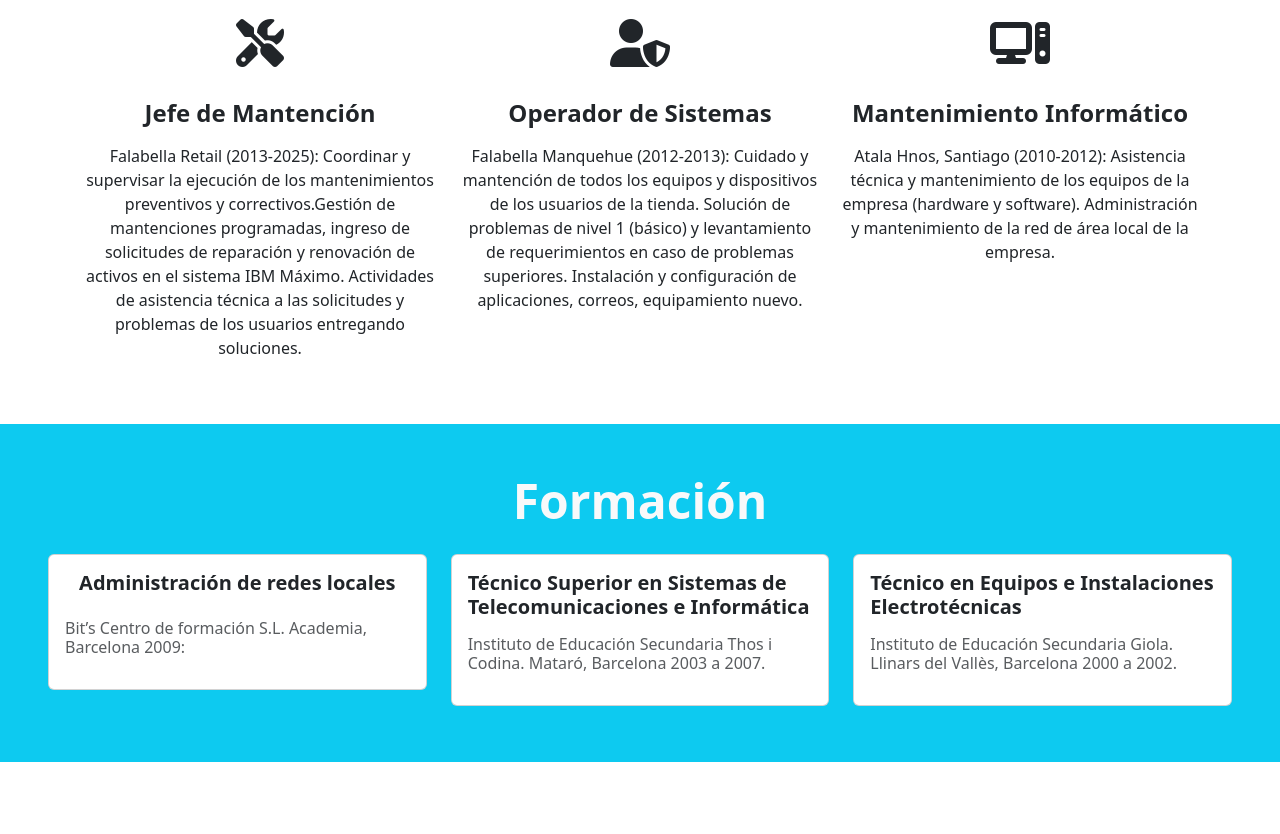
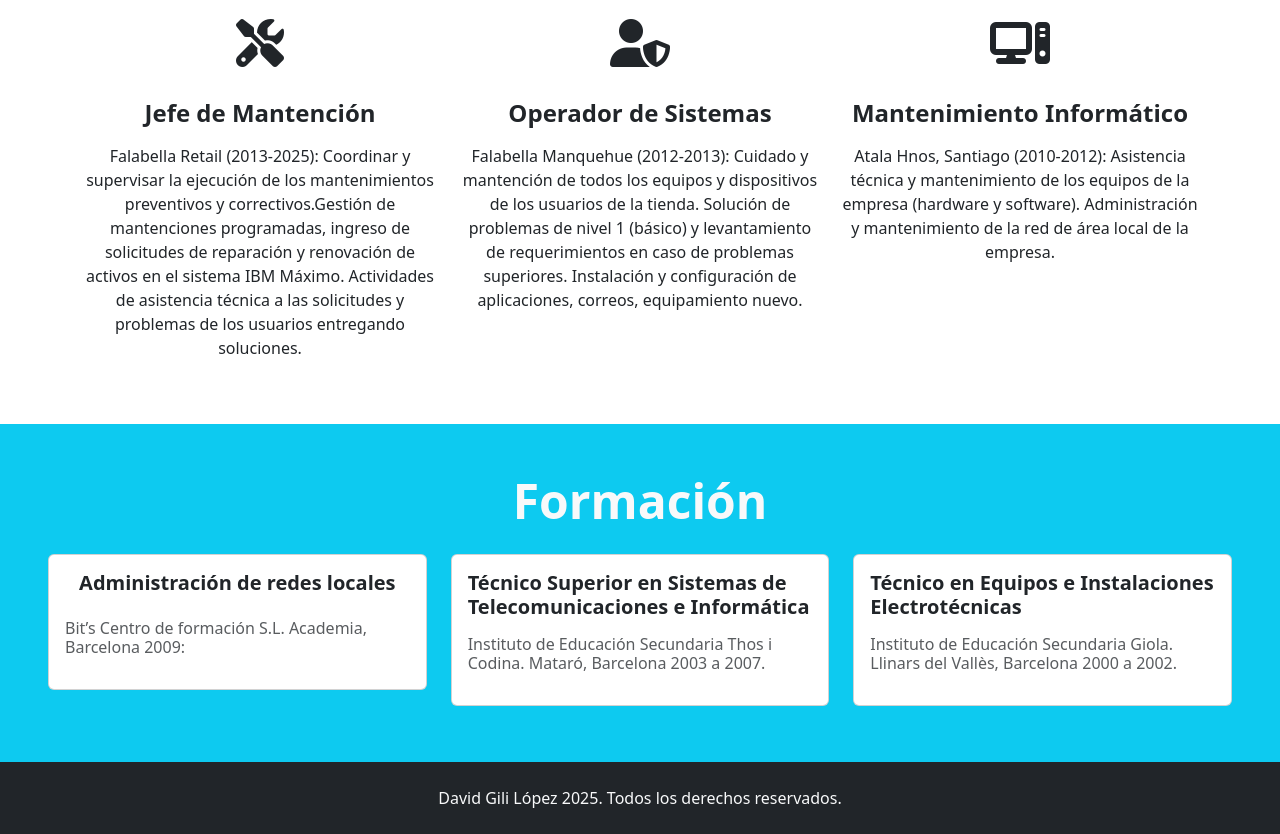
Before and after one commit to dgl82/dgl82.github.io, a plain HTML site: page index.html in a window 1280 px wide. Shown: the part 664-1498 px from the top of the page. Before the commit the page ends 1426 px from the top, so only its background shows below. Drawn offline with nearby package versions, Linux system fonts and the light colour scheme.

Commit message:
footer agregado

```diff
--- a/index.html
+++ b/index.html
@@ -178,5 +178,11 @@
         </div>
       </div>
     </section>
+
+    <!-- FOOTER -->
+
+    <footer class="bg-dark text-center text-light p-4">
+      <p class="mb-0">David Gili López 2025. Todos los derechos reservados.</p>
+    </footer>
   </body>
 </html>
```
